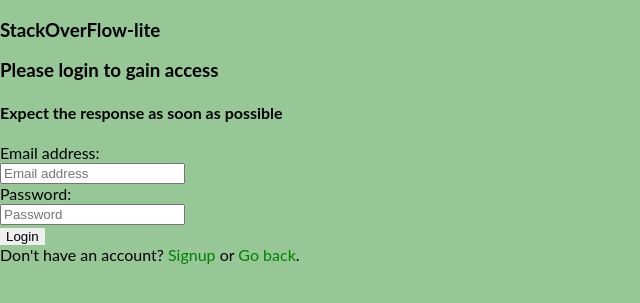
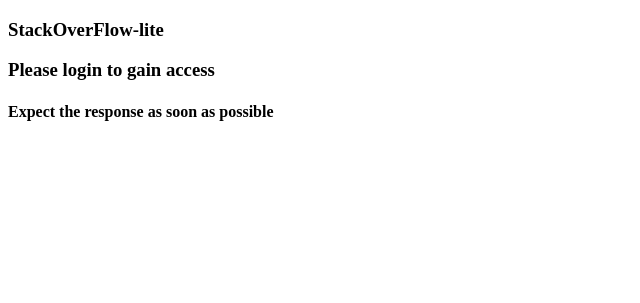
Before and after one commit to Dianawats/StackOverflow-lite, a Python web app: template StackOverflow-lite/template/login.html in a window 1280 px wide. Shown: the top 303 px of the page, without its empty margins (0-640 px from the left). Run offline with Jinja, Linux system fonts and the light colour scheme; the template is opened without the code that fills it, so the values that code supplies are empty.

Commit message:
modifying the login page[Feature #159713751]

```diff
--- a/StackOverflow-lite/template/login.html
+++ b/StackOverflow-lite/template/login.html
@@ -3,49 +3,20 @@
     <head>
         <meta charset = "utf-8">
         <title>StackOverFlow-lite</title>
-        <link rel="stylesheet" type="text/css" href="../static/CSS/main.css">
+        <link rel="stylesheet" type="text/css" href="../static/css/main.css">
 
     </head>
 
     <body>
-        <main-signup>
+        <main-signup class="rounded">
             <section id="Signup-section">
                 <div class = "header">
                     <div class = "logo">
-                        <h3>StackOverFlow-lite</h3>
+                        <h3 class="heading-25">StackOverFlow-lite</h3>
                     </div>
+                    <div class="divider"></div>
                     <h3>Please login to gain access</h3>
                     <h4>Expect the response as soon as possible</h4>
 
                 </div>
                 <form>
-
-                        <div class = "form-element">
-                            <label>Email address:</label>
-                            <input type="email" name="email" placeholder="Email address" required>
-                        </div>
-
-                        <div class = "form-element">
-                            <label>Password: </label>
-                            <input type="password" name="password" placeholder="Password" required>
-                        </div>
-
-                        <div class = "form-element">
-                            <button type = "submit" name = "submit" class = "main-signup">Login</button>
-
-                        </div>
-                        <div class="form-element Terms">
-                            Don't have an account?
-                            <a class="text-primary" href="signup.html">Signup</a> or
-                            <a class="text-primary" href="index.html">Go back</a>.
-                        </div>
-
-                </form>
-
-            </section>
-
-        </main-signup>
-
-    </body>
-
-</html>
```
